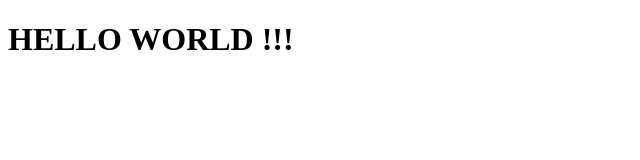
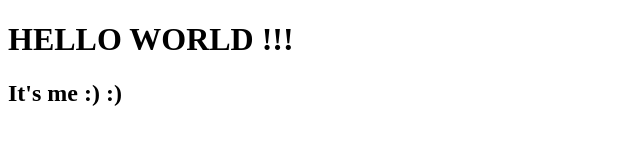
Before and after one commit to othLah/git_three, a plain HTML site: page index.html in a window 1280 px wide. Shown: the whole page, without its empty margins (0-640 px from the left). Drawn offline with Linux system fonts and the light colour scheme.

Commit message:
added h2 to index.html

```diff
--- a/index.html
+++ b/index.html
@@ -6,5 +6,6 @@
     </head>
     <body>
         <h1>HELLO WORLD !!!</h1>
+        <h2>It's me :) :)</h2>
     </body>
 </html>
```
